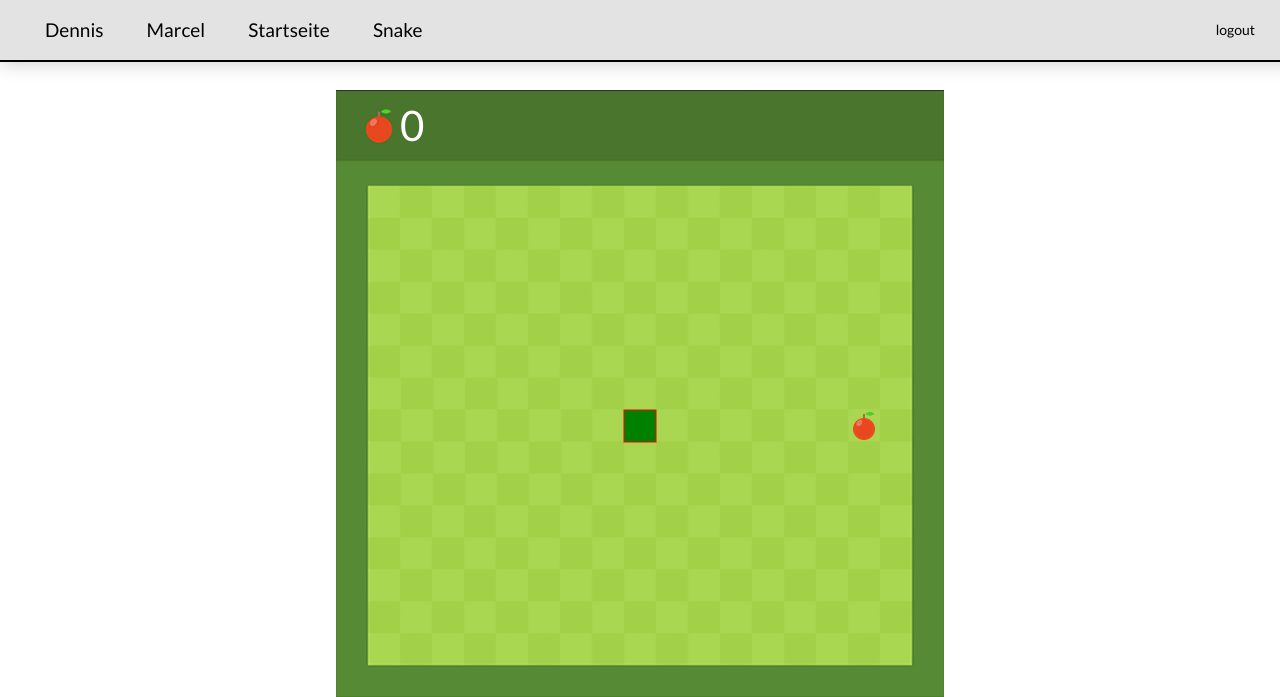
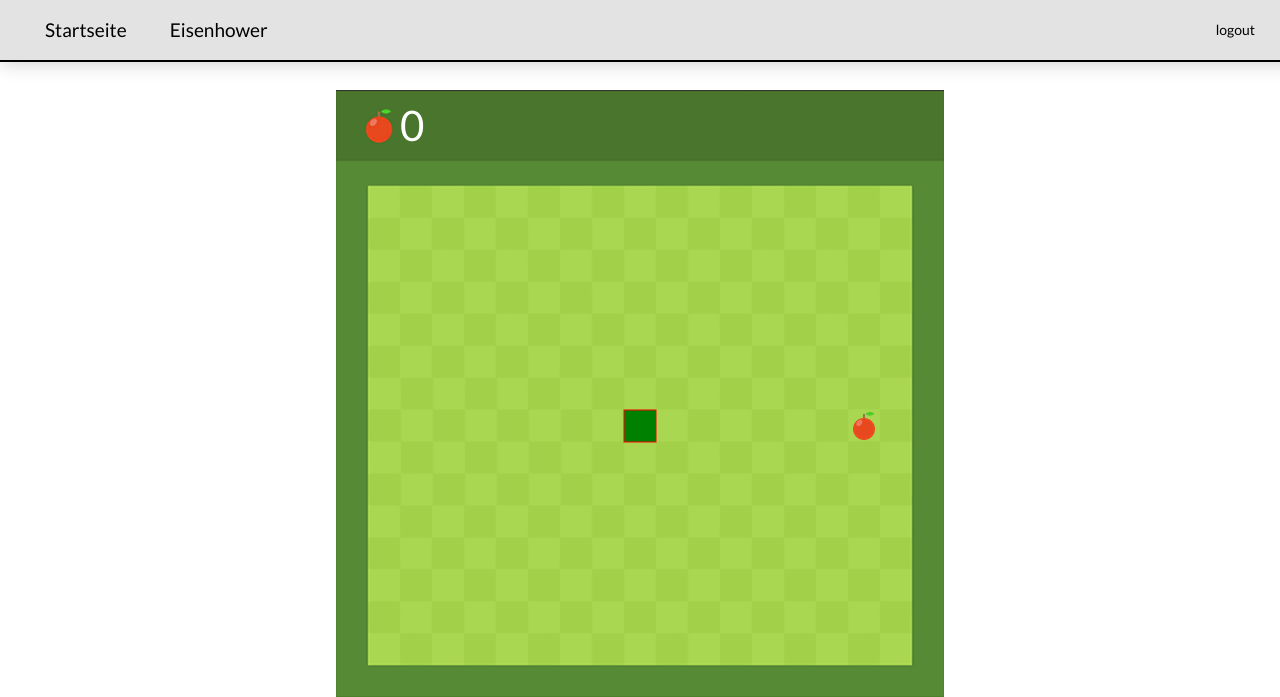
Before and after one commit to JolloDede/eisenhower, a PHP site: page /pages/snake.php in a window 1280 px wide. Shown: the top 697 px of the page. Run offline with PHP 8.4, Linux system fonts and the light colour scheme; the visitor is signed in with stand-in values (Sample User, id 1).

Commit message:
progress - v190326-14.59

```diff
--- a/index.php
+++ b/index.php
@@ -28,10 +28,10 @@
         <?php
           if ($login) {
             echo "<li><a href='pages/eisenhower.php'>Eisenhower</a></li>";
+            echo "<li><a href='pages/snake.php'>Snake</a></li>";
             echo "<a class='nav--logout' href='php/logout.php'>logout</a>";
           }
          ?>
-         <li><a href="pages/snake.php">Snake</a></li>
       </ul>
     </nav>
   </header>
--- a/pages/eisenhower.php
+++ b/pages/eisenhower.php
@@ -24,8 +24,8 @@
   <header>
     <nav>
       <ul>
-        <li><a href="https://github.com/jollodede" target="_blank">Dennis</a></li>
-        <li><a href="https://github.com/thebauzz" target="_blank">Marcel</a></li>
+        <!-- <li><a href="https://github.com/jollodede" target="_blank">Dennis</a></li>
+        <li><a href="https://github.com/thebauzz" target="_blank">Marcel</a></li> -->
         <li><a href="..">Startseite</a></li>
         <?php
           if ($login) {
--- a/pages/snake.php
+++ b/pages/snake.php
@@ -24,15 +24,15 @@
   <header>
     <nav>
       <ul>
-        <li><a href="https://github.com/jollodede" target="_blank">Dennis</a></li>
-        <li><a href="https://github.com/thebauzz" target="_blank">Marcel</a></li>
+        <!-- <li><a href="https://github.com/jollodede" target="_blank">Dennis</a></li>
+        <li><a href="https://github.com/thebauzz" target="_blank">Marcel</a></li> -->
         <li><a href="..">Startseite</a></li>
         <?php
           if ($login) {
             echo "<a class='nav--logout' href='../php/logout.php'>logout</a>";
           }
          ?>
-         <li><a href="snake.php">Snake</a></li>
+         <li><a href="eisenhower.php">Eisenhower</a></li>
       </ul>
     </nav>
   </header>
```
